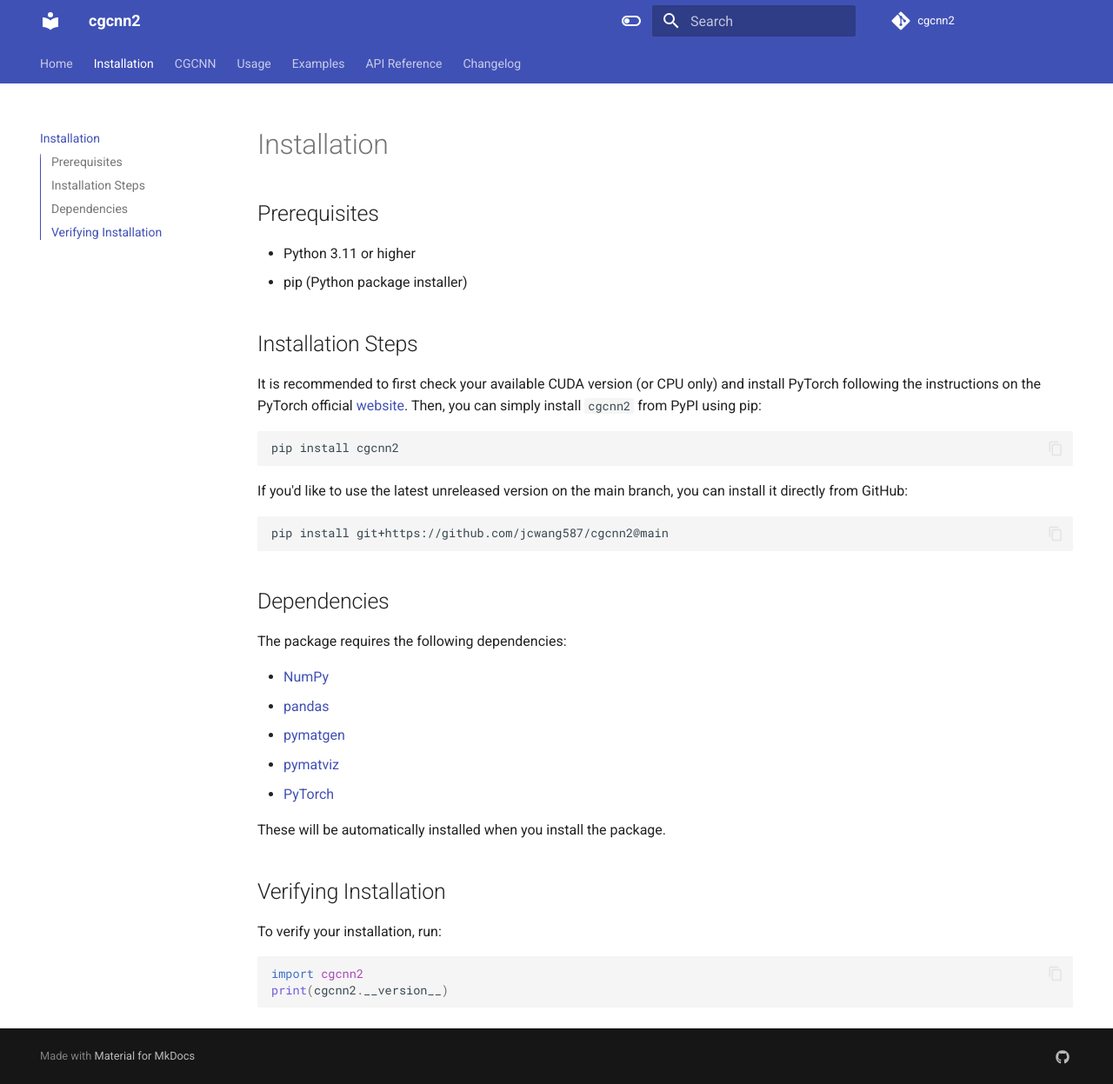
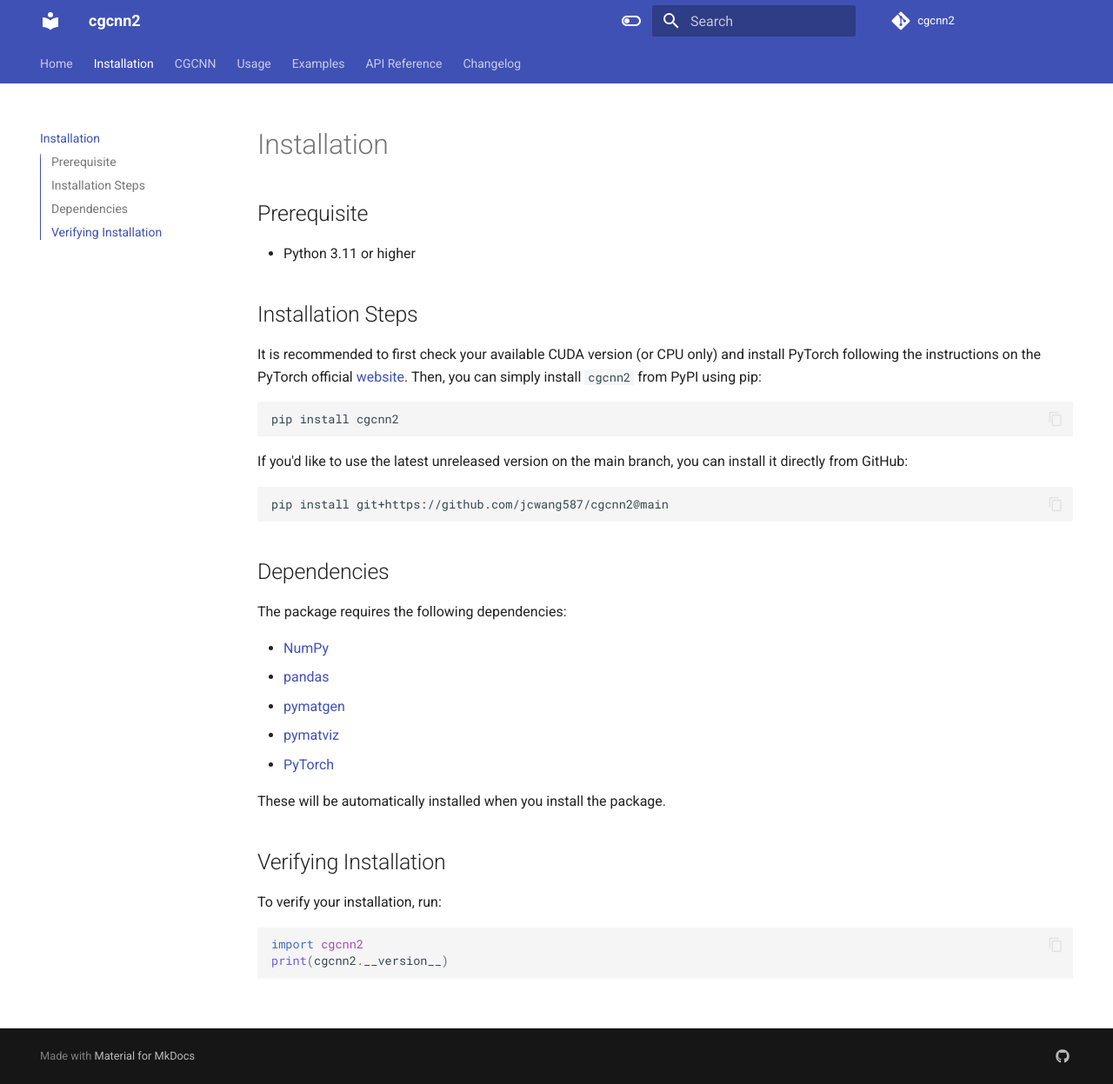
Before and after one commit to jcwang587/cgcnn2, an MkDocs documentation site: the page built from docs/1_installation.md, in a window 1280 px wide and 1247 px high. Shown: the whole window at 87% size. Built offline with MkDocs 1.6.1 and Material for MkDocs 9.7.7, drawn with Linux system fonts in a browser that asks for light colours; comment, search, counter and statistics services are not loaded.

Commit message:
Update 1_installation.md

```diff
--- a/docs/1_installation.md
+++ b/docs/1_installation.md
@@ -1,9 +1,8 @@
 # Installation
 
-## Prerequisites
+## Prerequisite
 
 - Python 3.11 or higher
-- pip (Python package installer)
 
 ## Installation Steps
 
```
